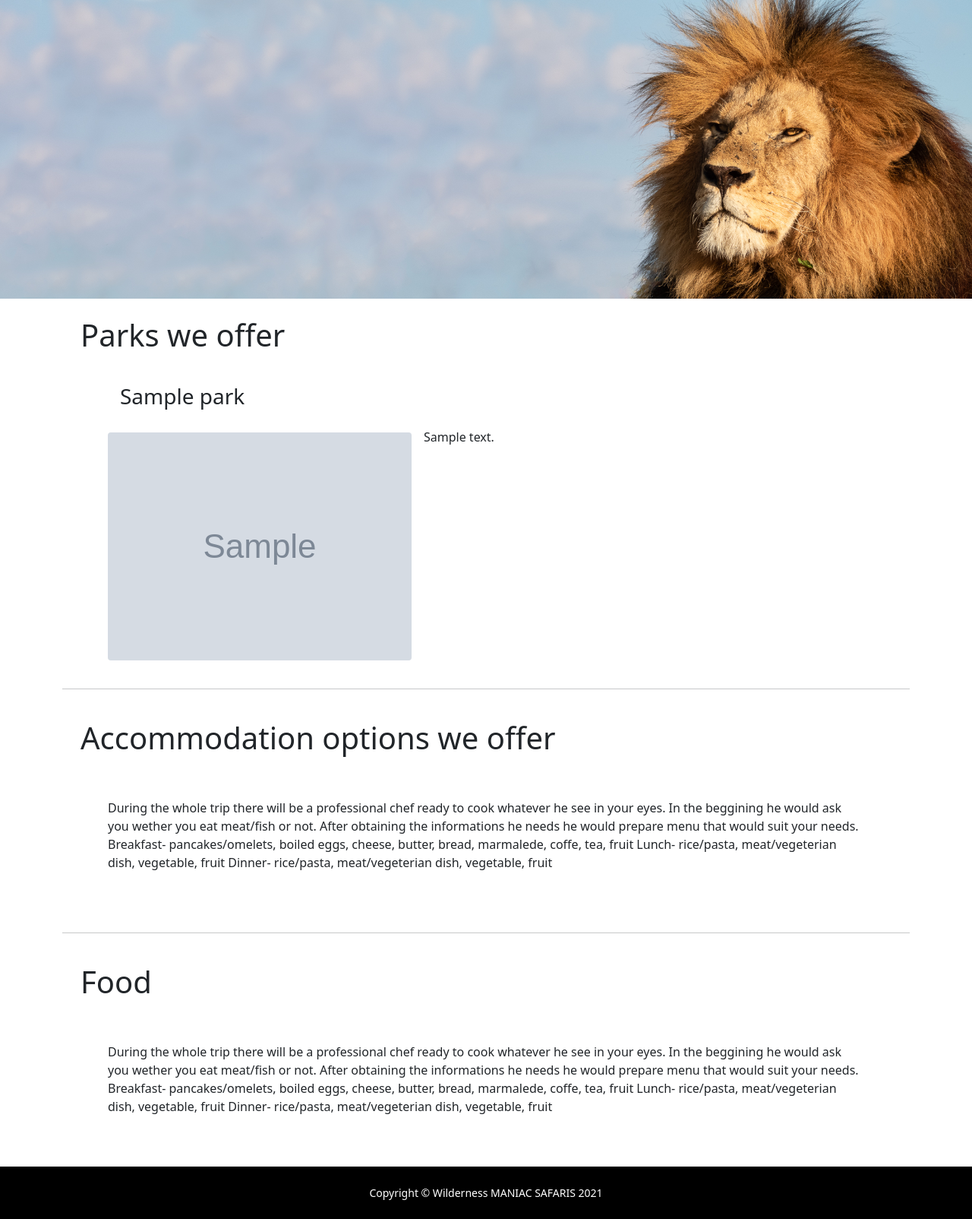
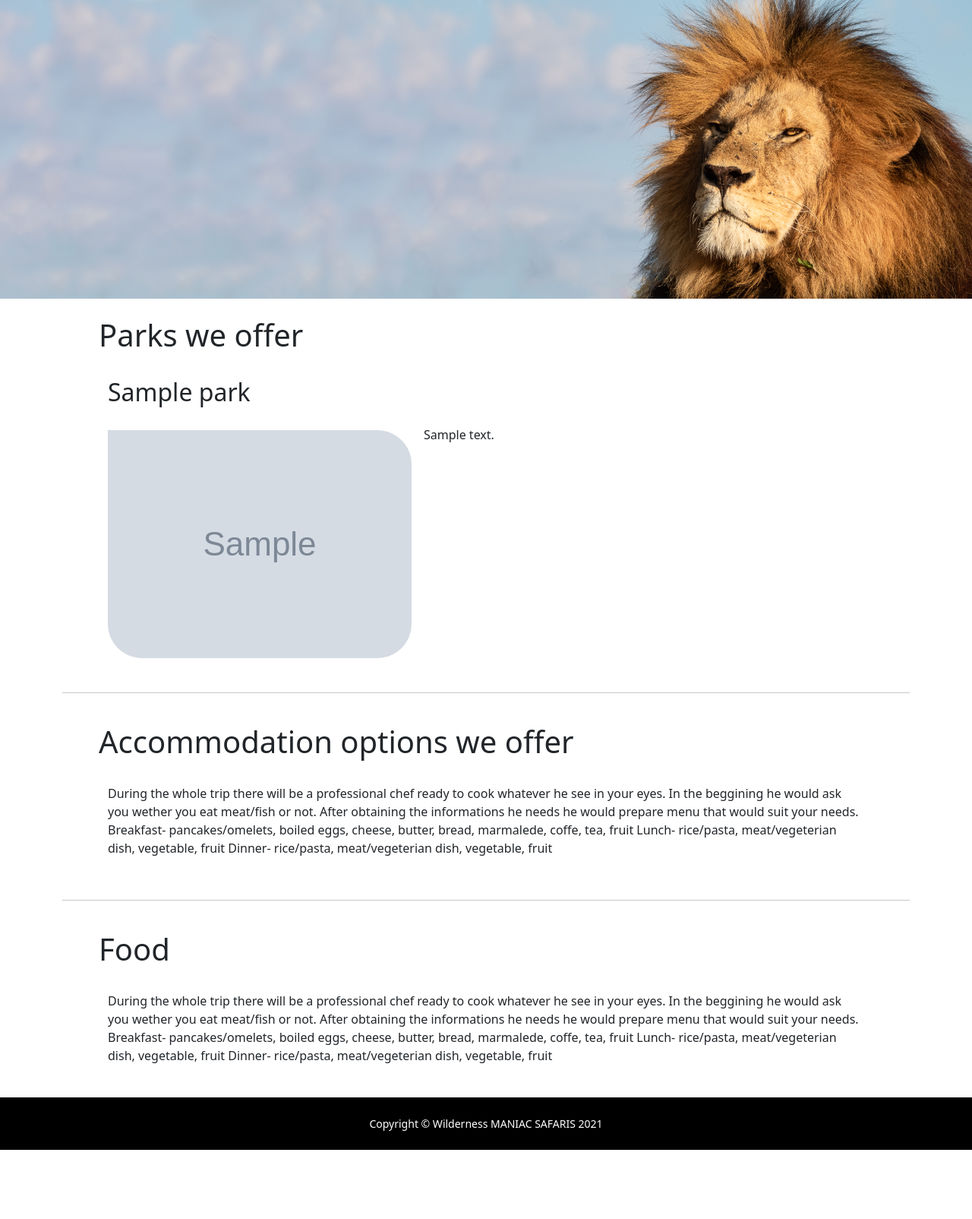
Before and after one commit to jvida/safari, a Django app: page /catalog/parks/ in a window 1280 px wide. Shown: the part 197-1801 px from the top of the page at 76% size. After the commit the page ends 1710 px from the top, so only its background shows below. Run offline with Django 3.2, Linux system fonts and the light colour scheme; tables that the repository leaves empty hold one stand-in row (values such as "Sample post"); grey boxes marked "Sample" are stand-in pictures.

Commit message:
Park list layout and spacing changes

```diff
--- a/catalog/static/css/styles.css
+++ b/catalog/static/css/styles.css
@@ -47,20 +47,40 @@
 /*    right: 7rem;*/
 /*}*/
 
-/* so header image has max width*/
+/* so park image has max width*/
 .container-offer-image-start {
-    max-width: 450px;
+    max-width: 50%;
     margin-right: 1rem;
     margin-bottom: 0.3rem;
     margin-top: 0.4rem;
 }
 
-/* so park/accommodation image has max width*/
+/* so park image has max width*/
 .container-offer-image-end {
-    max-width: 450px;
+    max-width: 50%;
     margin-left: 1rem;
     margin-bottom: 0.3rem;
     margin-top: 0.4rem;
+}
+
+@media (max-width: 1200px) {
+     .container-offer-image-end {
+         width: 100%;
+         max-width: 100%;
+     }
+}
+
+.container-offer-image-start #imgdpc {
+    border-top-right-radius: 45px;
+    border-bottom-left-radius: 45px;
+    border-bottom-right-radius: 45px;
+}
+
+.container-offer-image-end #imgdpc {
+    border-top-left-radius: 45px;
+    /*border-top-right-radius: 45px;*/
+    border-bottom-left-radius: 45px;
+    border-bottom-right-radius: 45px;
 }
 
 /* so footer is fixed at the bottom of a page */
--- a/catalog/templates/catalog/park_list.html
+++ b/catalog/templates/catalog/park_list.html
@@ -7,7 +7,7 @@
 {% block content %}
 
   <section>
-    <div class="px-4 pt-4">
+    <div class="px-0 px-md-2 px-lg-5 pt-4">
       <h1>Parks we offer</h1>
     </div>
 
@@ -15,16 +15,16 @@
       {% for park in park_list %}
         <div class="container">
           <div class="row">
-            <div class="col-12 p-3 px-lg-5">
-              <div class="p-3">
-                <h3>{{ park }}</h3>
+            <div class="col-12 px-0 py-4 px-md-3 py-lg-4 px-lg-5">
+              <div class="pb-3">
+                <h2>{{ park }}</h2>
               </div>
               {% if forloop.counter|divisibleby:2 %}
                 <div class="container-offer-image-end float-end">
               {% else %}
                 <div class="container-offer-image-start float-start">
               {% endif %}
-                  <img src="{{ MEDIA_URL }}{{ park.picture }}" class="img-fluid rounded" alt="" id="imgdpc">
+                  <img src="{{ MEDIA_URL }}{{ park.picture }}" class="img-fluid" alt="" id="imgdpc">
                 </div>
                   {{ park.description|bleach }}
             </div>
@@ -39,13 +39,13 @@
 
 
   <section>
-    <div class="px-4 pt-4">
+    <div class="px-0 px-md-2 px-lg-5 pt-4">
       <h1>Accommodation options we offer</h1>
     </div>
 
         <div class="container">
         <div class="row">
-          <div class="col-sm-12 p-5">
+          <div class="col-12 px-0 py-4 px-md-3 py-lg-4 px-lg-5">
             <p>
               During the whole trip there will be a professional chef ready to cook whatever he see in your eyes. In the beggining he would ask you wether you eat meat/fish or not. After obtaining the informations he needs he would prepare menu that would suit your needs.
               Breakfast- pancakes/omelets, boiled eggs,  cheese, butter, bread, marmalede, coffe, tea, fruit
@@ -59,12 +59,12 @@
   </section>
 
   <section>
-    <div class="px-4 pt-4">
+    <div class="px-0 px-md-2 px-lg-5 pt-4">
       <h1>Food</h1>
     </div>
       <div class="container">
         <div class="row">
-          <div class="col-sm-12 p-5">
+          <div class="col-12 px-0 py-4 px-md-3 py-lg-4 px-lg-5">
             <p>
               During the whole trip there will be a professional chef ready to cook whatever he see in your eyes. In the beggining he would ask you wether you eat meat/fish or not. After obtaining the informations he needs he would prepare menu that would suit your needs.
               Breakfast- pancakes/omelets, boiled eggs,  cheese, butter, bread, marmalede, coffe, tea, fruit
--- a/catalog/views.py
+++ b/catalog/views.py
@@ -35,6 +35,7 @@ def index(request):
 
 class ParkListView(generic.ListView):
     model = Park
+    ordering = ['name']
 
     # I don't need this anymore, since we don't use Accommodation model for listing.
     # def get_context_data(self, **kwargs):
```
